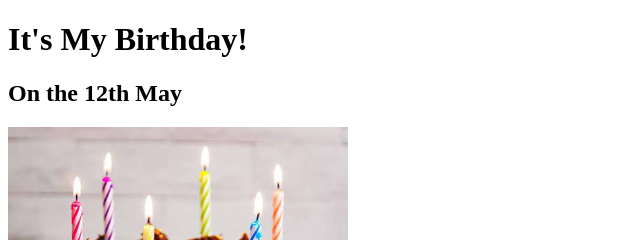
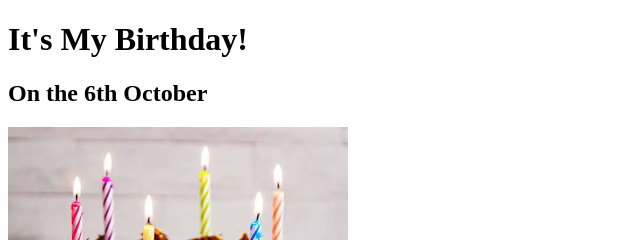
Before and after one commit to moadil65/CSCS342-Assignment-1, a plain HTML site: page index.html in a window 1280 px wide. Shown: the top 240 px of the page, 0-640 px from the left. Drawn offline with Linux system fonts and the light colour scheme.

Commit message:
Update birthday in index.html

```diff
--- a/index.html
+++ b/index.html
@@ -4,7 +4,7 @@
 </head>
 <body>
     <h1>It's My Birthday!</h1>
-    <h2>On the 12th May</h2>
+    <h2>On the 6th October</h2>
     <img src="birthday cake.jpg"
          alt="Birthday Cake"
          width="340">
```
